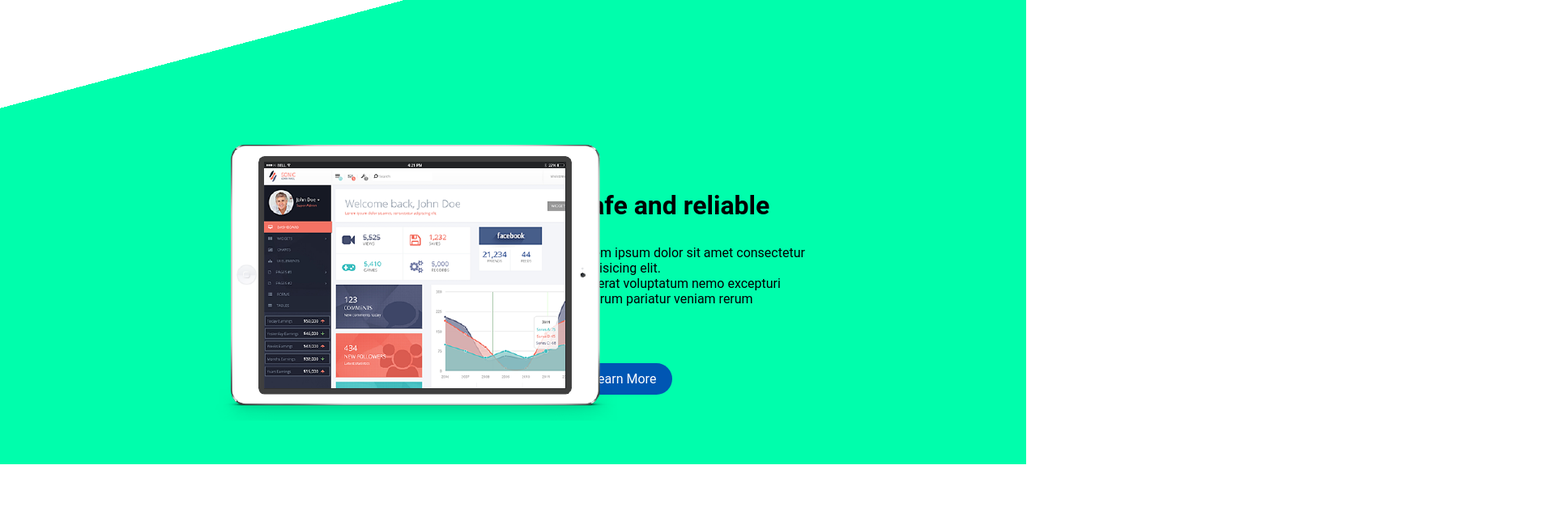
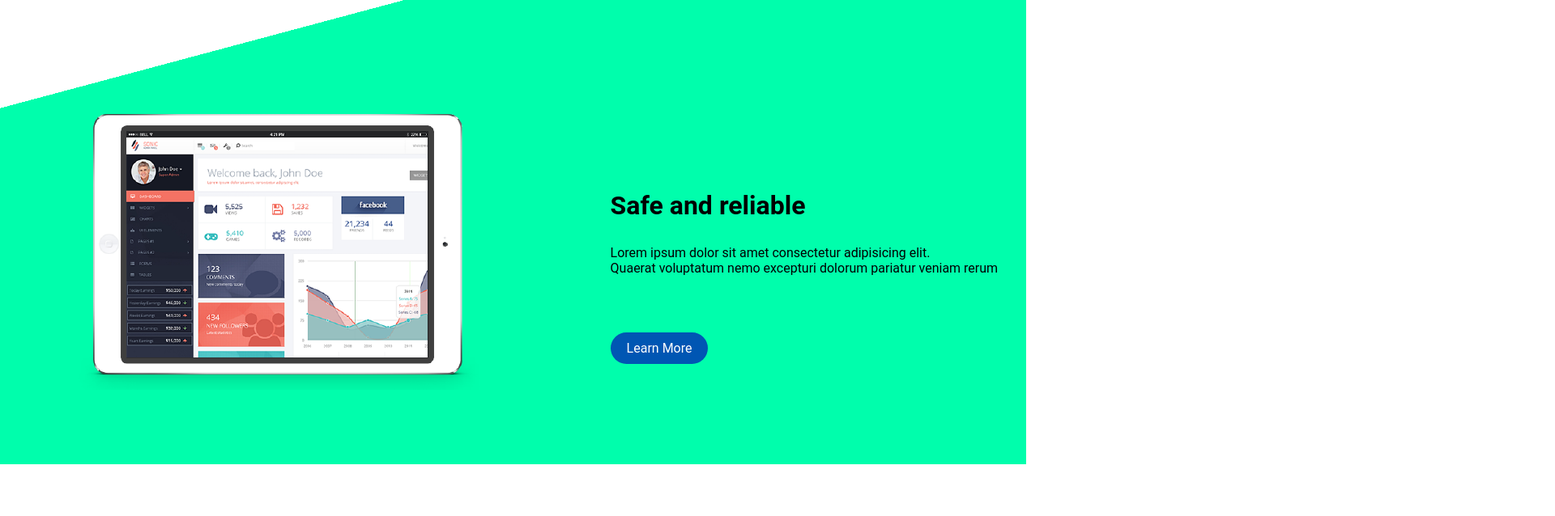
Before and after one commit to Andreagaona14/Proyecto-Atlas, a plain HTML site: page index.html in a window 1280 px wide. Shown: the part 1620-2258 px from the top of the page at 81% size, 1920 px wide, since content can reach past the window. Drawn offline with nearby package versions, Linux system fonts and the light colour scheme.

Commit message:
Imagen container2

```diff
--- a/Styles/style.css
+++ b/Styles/style.css
@@ -190,7 +190,7 @@ header > .nabvar > .logo > img {
     position: relative;
     top: -20rem;
     margin-left: 10rem;
-    left: -200px;
+    left: -150px;
 }
 
 .container-2 {
@@ -248,6 +248,7 @@ header > .nabvar > .logo > img {
 .container-2 > .container-3 > .parrafo2 {
     margin-left: 60%;
     margin-top: 30px;
+    width: 75rem;
 }
 
 .container-2 > .container-3 > .button2 {
```
